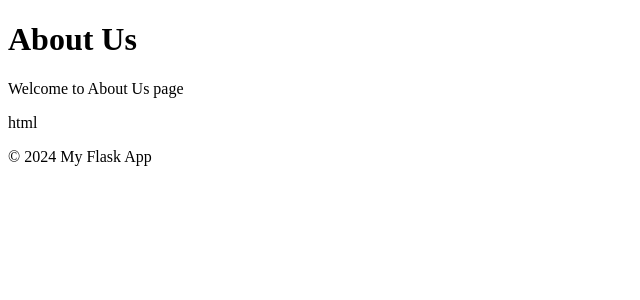
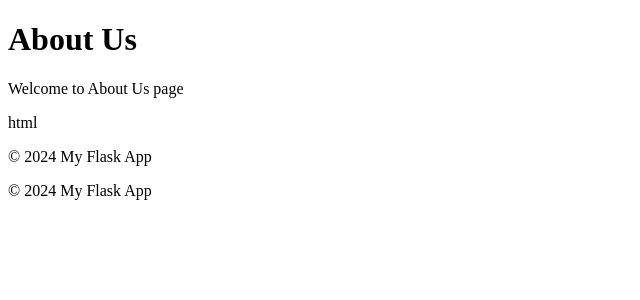
Before and after one commit to Edison0341/holbertonschool-higher_level_programming, a Flask app: page /contact in a window 1280 px wide. Shown: the part 134-434 px from the top of the page, without its empty margins (0-640 px from the left). Run offline with Flask 3, Linux system fonts and the light colour scheme.

Commit message:
changes in code

```diff
--- a/python-server_side_rendering/templates/contact.html
+++ b/python-server_side_rendering/templates/contact.html
@@ -15,5 +15,8 @@
 
     {% include "footer.html" %}
 </body>
+<footer>
+    <p>&copy; 2024 My Flask App</p>
+</footer>
 
 </html>
```
